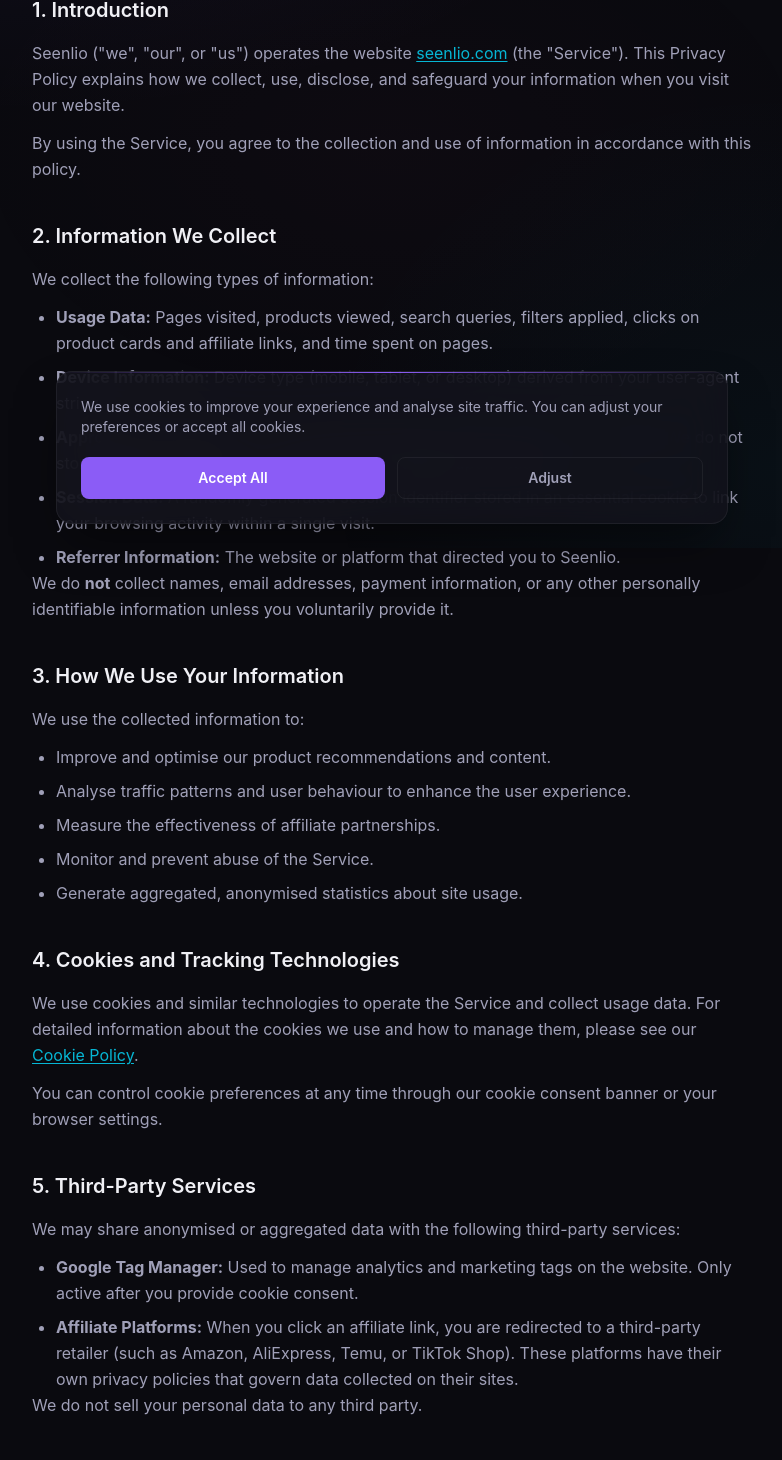
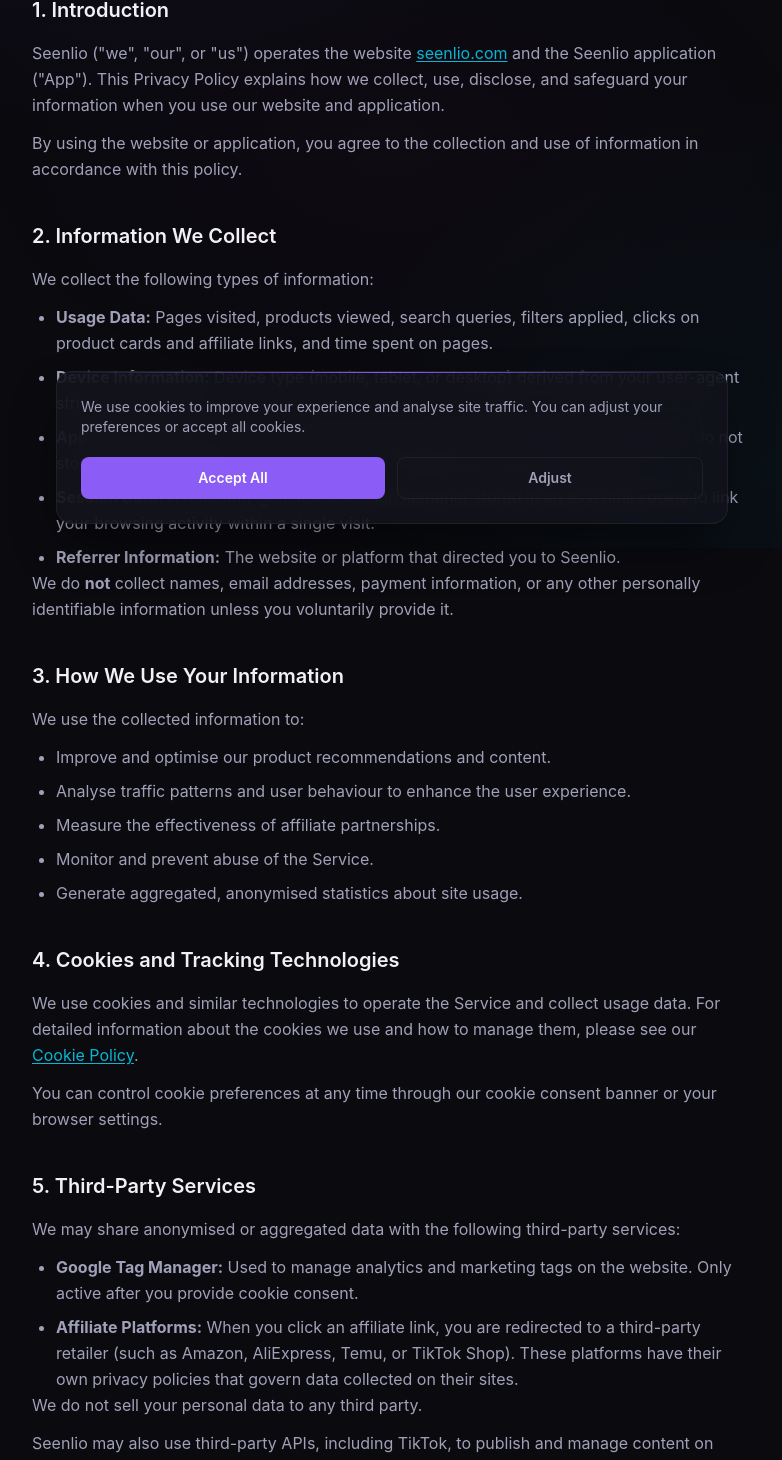
Before and after one commit to spirosaggelis/seenlio-fe, a Next.js app: page /privacy in a window 1280 px wide. Shown: the part 252-1712 px from the top of the page, without its empty margins (248-1030 px from the left). Built offline with nearby package versions, Linux system fonts and the light colour scheme; no server answers.

Commit message:
chore: update Privacy and Terms pages for clarity and consistency, including new content on third-party integrations and revised last updated dates

```diff
--- a/src/app/(public)/privacy/page.tsx
+++ b/src/app/(public)/privacy/page.tsx
@@ -9,26 +9,27 @@
   alternates: { canonical: '/privacy' },
   openGraph: {
     title: 'Privacy Policy',
-    description: 'Learn how Seenlio collects, uses, and protects your personal information.',
+    description:
+      'Learn how Seenlio collects, uses, and protects your personal information.',
     url: '/privacy',
   },
 };
 
 export default function PrivacyPage() {
   return (
-    <LegalPageLayout title='Privacy Policy' lastUpdated='21 March 2026'>
+    <LegalPageLayout title='Privacy Policy' lastUpdated='10 April 2026'>
       <section>
         <h2>1. Introduction</h2>
         <p>
           Seenlio (&quot;we&quot;, &quot;our&quot;, or &quot;us&quot;) operates
-          the website{' '}
-          <Link href='https://seenlio.com'>seenlio.com</Link> (the
-          &quot;Service&quot;). This Privacy Policy explains how we collect, use,
-          disclose, and safeguard your information when you visit our website.
+          the website <Link href='https://seenlio.com'>seenlio.com</Link>
+          &nbsp;and the Seenlio application (&quot;App&quot;). This Privacy
+          Policy explains how we collect, use, disclose, and safeguard your
+          information when you use our website and application.
         </p>
         <p>
-          By using the Service, you agree to the collection and use of
-          information in accordance with this policy.
+          By using the website or application, you agree to the collection and
+          use of information in accordance with this policy.
         </p>
       </section>
 
@@ -72,7 +73,10 @@
         <p>We use the collected information to:</p>
         <ul>
           <li>Improve and optimise our product recommendations and content.</li>
-          <li>Analyse traffic patterns and user behaviour to enhance the user experience.</li>
+          <li>
+            Analyse traffic patterns and user behaviour to enhance the user
+            experience.
+          </li>
           <li>Measure the effectiveness of affiliate partnerships.</li>
           <li>Monitor and prevent abuse of the Service.</li>
           <li>Generate aggregated, anonymised statistics about site usage.</li>
@@ -112,8 +116,12 @@
             privacy policies that govern data collected on their sites.
           </li>
         </ul>
+        <p>We do not sell your personal data to any third party.</p>
         <p>
-          We do not sell your personal data to any third party.
+          Seenlio may also use third-party APIs, including TikTok, to publish
+          and manage content on behalf of users, based on permissions granted by
+          the user. No personal data is shared with TikTok beyond what is
+          necessary to perform these actions.
         </p>
       </section>
 
@@ -177,8 +185,8 @@
         <h2>8. International Data Transfers</h2>
         <p>
           Your information may be transferred to and processed in countries
-          other than your own. We ensure that appropriate safeguards are in place
-          to protect your data in accordance with this Privacy Policy and
+          other than your own. We ensure that appropriate safeguards are in
+          place to protect your data in accordance with this Privacy Policy and
           applicable data protection laws.
         </p>
       </section>
@@ -187,9 +195,9 @@
         <h2>9. Children&apos;s Privacy</h2>
         <p>
           The Service is not directed to individuals under the age of 16. We do
-          not knowingly collect personal information from children. If you become
-          aware that a child has provided us with personal data, please contact
-          us so we can take steps to remove such information.
+          not knowingly collect personal information from children. If you
+          become aware that a child has provided us with personal data, please
+          contact us so we can take steps to remove such information.
         </p>
       </section>
 
--- a/src/app/(public)/terms/page.tsx
+++ b/src/app/(public)/terms/page.tsx
@@ -4,8 +4,7 @@
 
 export const metadata: Metadata = {
   title: 'Terms & Conditions',
-  description:
-    'Read the terms and conditions governing your use of Seenlio.',
+  description: 'Read the terms and conditions governing your use of Seenlio.',
   alternates: { canonical: '/terms' },
   openGraph: {
     title: 'Terms & Conditions',
@@ -21,10 +20,10 @@
         <h2>1. Acceptance of Terms</h2>
         <p>
           By accessing or using the Seenlio website at{' '}
-          <Link href='https://seenlio.com'>seenlio.com</Link> (the
-          &quot;Service&quot;), you agree to be bound by these Terms &amp;
-          Conditions. If you do not agree to these terms, you must not use the
-          Service.
+          <Link href='https://seenlio.com'>seenlio.com</Link>&nbsp;and the
+          Seenlio application (&quot;App&quot;), you agree to be bound by these
+          Terms & Conditions. If you do not agree to these terms, you must not
+          use the website or application.
         </p>
       </section>
 
@@ -39,6 +38,11 @@
         <p>
           Seenlio does <strong>not</strong> sell products directly. We are a
           content and discovery service only.
+        </p>
+        <p>
+          Seenlio may also provide tools that allow users to publish and manage
+          content on third-party platforms (such as TikTok) through authorized
+          integrations.
         </p>
       </section>
 
@@ -124,8 +128,8 @@
         <h2>6. Disclaimers</h2>
         <p>
           The Service is provided on an &quot;as is&quot; and &quot;as
-          available&quot; basis without warranties of any kind, either express or
-          implied.
+          available&quot; basis without warranties of any kind, either express
+          or implied.
         </p>
         <ul>
           <li>
@@ -191,9 +195,7 @@
 
       <section>
         <h2>11. Contact Us</h2>
-        <p>
-          If you have questions about these Terms, please contact us at:
-        </p>
+        <p>If you have questions about these Terms, please contact us at:</p>
         <p>
           <strong>Email:</strong> legal@seenlio.com
         </p>
```
